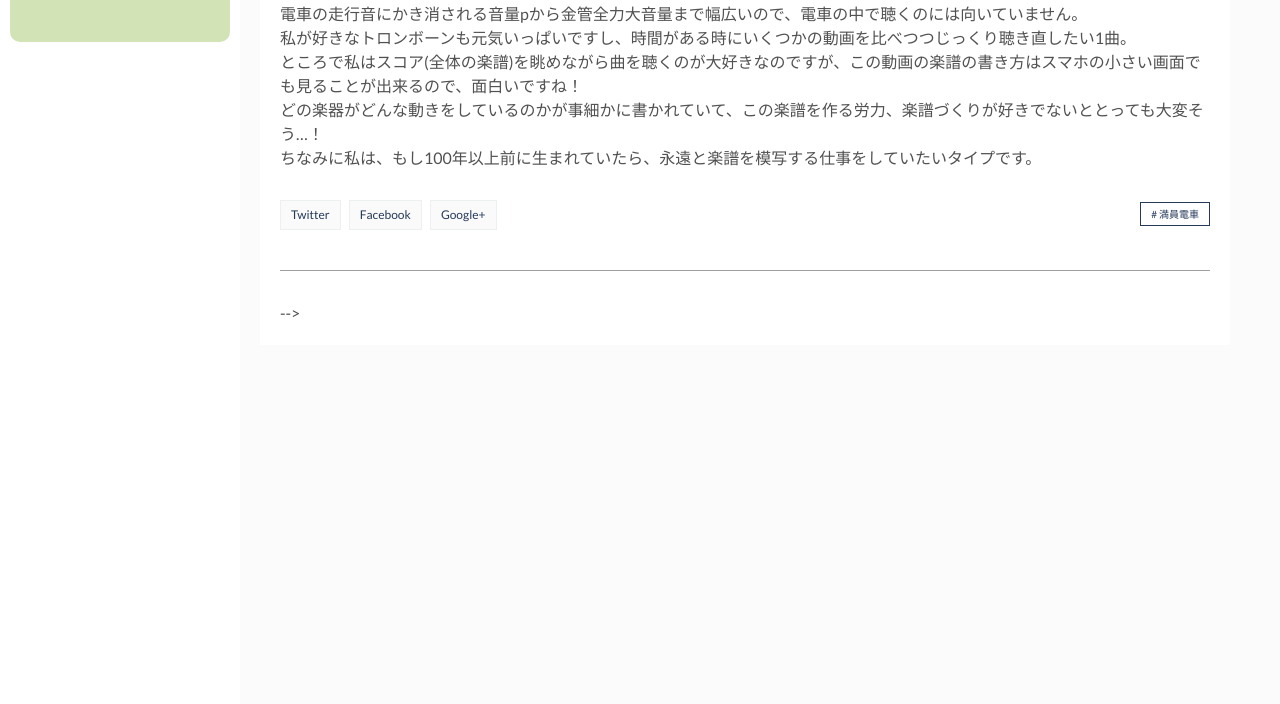
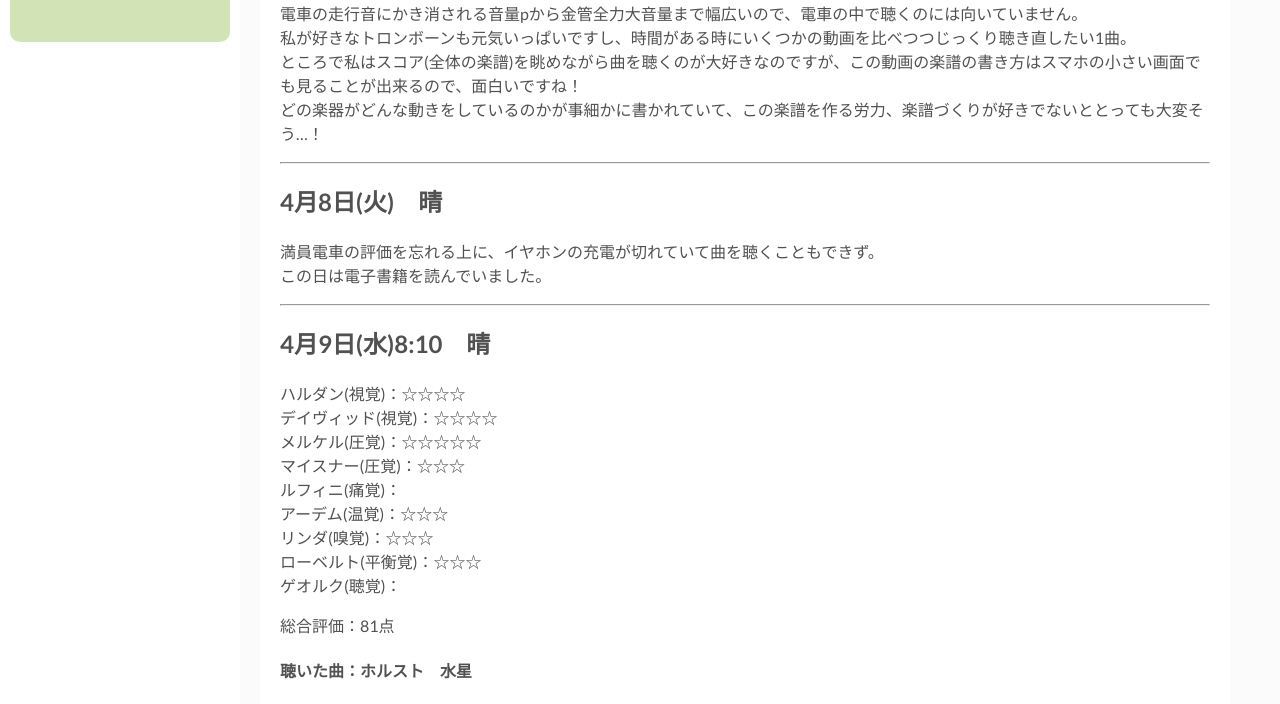
Before and after one commit to Liqrase/diary-2, a Jekyll site: the page built from _posts/2025-04-07-crowded2506.markdown, in a window 1280 px wide and 1400 px high, scrolled down 1346 px. Shown: the part 265-969 px from the top of the window. Built offline with Jekyll 4.4.1, drawn with Linux system fonts in a browser that asks for light colours; nearby versions of some CDN libraries; before the commit the page ends 1976 px from its top, so only the background shows below that; some of the changed text lies outside the part shown; grey boxes are pictures that could not be loaded.

Commit message:
2025-04-07-crowded2506.markdown の更新

```diff
--- a/_posts/2025-04-07-crowded2506.markdown
+++ b/_posts/2025-04-07-crowded2506.markdown
@@ -9,7 +9,7 @@ tags: [満員電車]
 ---
 （画像はchatGPTに生成して貰ったものです）
 ---
-## 4月1日(火)7:45　晴
+## 4月7日(月)　晴
 
 ハルダン(視覚)：☆☆☆ <br>
 デイヴィッド(視覚)：☆☆☆☆ <br>
@@ -32,5 +32,34 @@ tags: [満員電車]
 電車の走行音にかき消される音量pから金管全力大音量まで幅広いので、電車の中で聴くのには向いていません。<br>
 私が好きなトロンボーンも元気いっぱいですし、時間がある時にいくつかの動画を比べつつじっくり聴き直したい1曲。<br>
 ところで私はスコア(全体の楽譜)を眺めながら曲を聴くのが大好きなのですが、この動画の楽譜の書き方はスマホの小さい画面でも見ることが出来るので、面白いですね！<br>
-どの楽器がどんな動きをしているのかが事細かに書かれていて、この楽譜を作る労力、楽譜づくりが好きでないととっても大変そう…！<br>
-ちなみに私は、もし100年以上前に生まれていたら、永遠と楽譜を模写する仕事をしていたいタイプです。
+どの楽器がどんな動きをしているのかが事細かに書かれていて、この楽譜を作る労力、楽譜づくりが好きでないととっても大変そう…！
+
+---
+## 4月8日(火)　晴
+満員電車の評価を忘れる上に、イヤホンの充電が切れていて曲を聴くこともできず。<br>
+この日は電子書籍を読んでいました。
+
+---
+## 4月9日(水)8:10　晴
+
+ハルダン(視覚)：☆☆☆☆ <br>
+デイヴィッド(視覚)：☆☆☆☆ <br>
+メルケル(圧覚)：☆☆☆☆☆ <br>
+マイスナー(圧覚)：☆☆☆ <br>
+ルフィニ(痛覚)： <br>
+アーデム(温覚)：☆☆☆ <br>
+リンダ(嗅覚)：☆☆☆ <br>
+ローベルト(平衡覚)：☆☆☆ <br>
+ゲオルク(聴覚)： <br>
+
+総合評価：81点
+
+#### 聴いた曲：ホルスト　水星
+<div style="position: relative; padding-bottom: 56.25%; height: 0; overflow: hidden;">
+  <iframe src="https://youtube.com/embed/watch?v=HID5fYz93B8" style="position: absolute; top: 0; left: 0; width: 100%; height: 100%;"
+          frameborder="0" allowfullscreen>
+  </iframe>
+</div>
+楽譜を追いながら聴くのが楽しい曲。<br>
+トロンボーン不在&ヴィオラ単独ポイント無し。<br>
+中盤のの2/4拍子の区域とその前後がお気に入りポイント。
```
